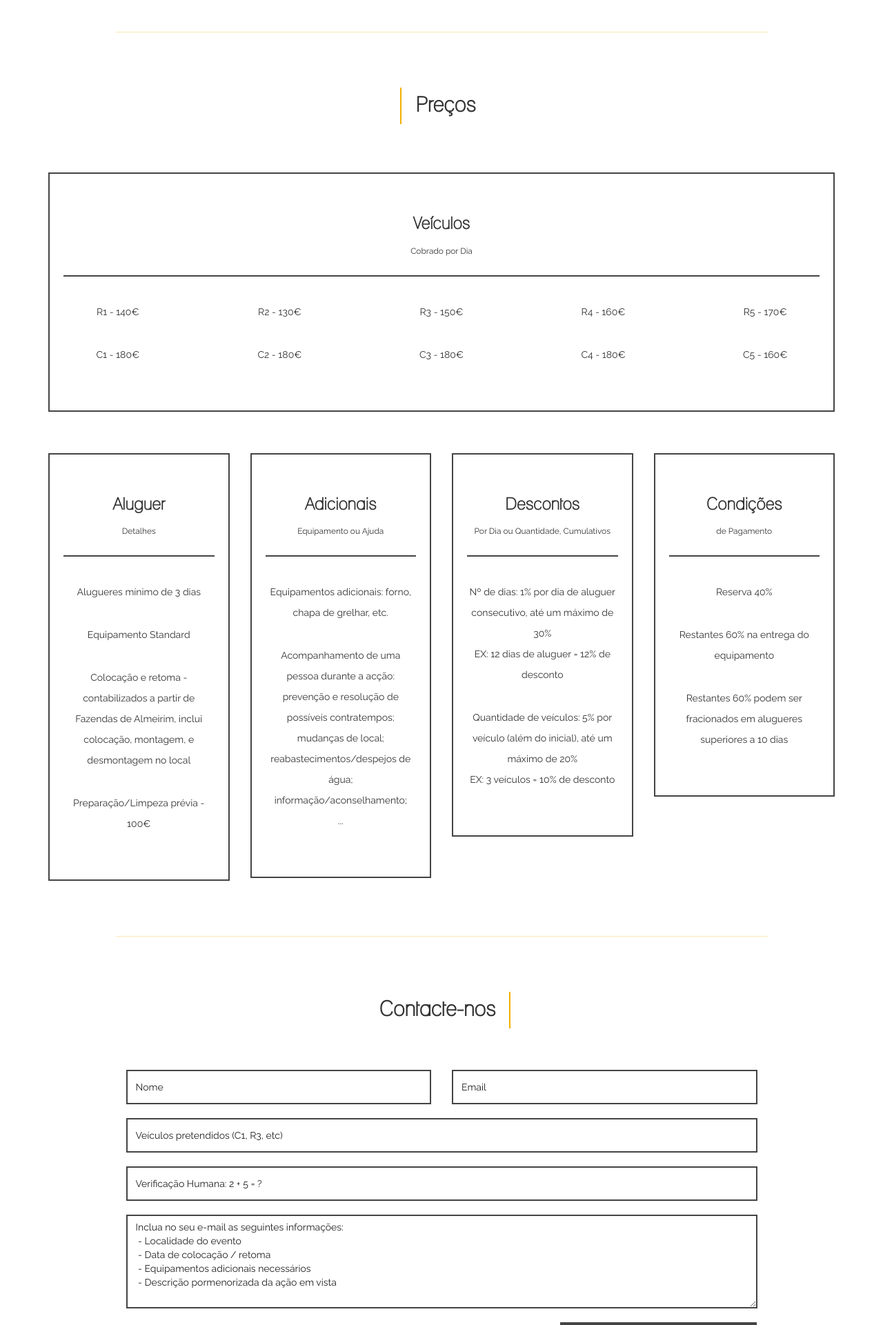
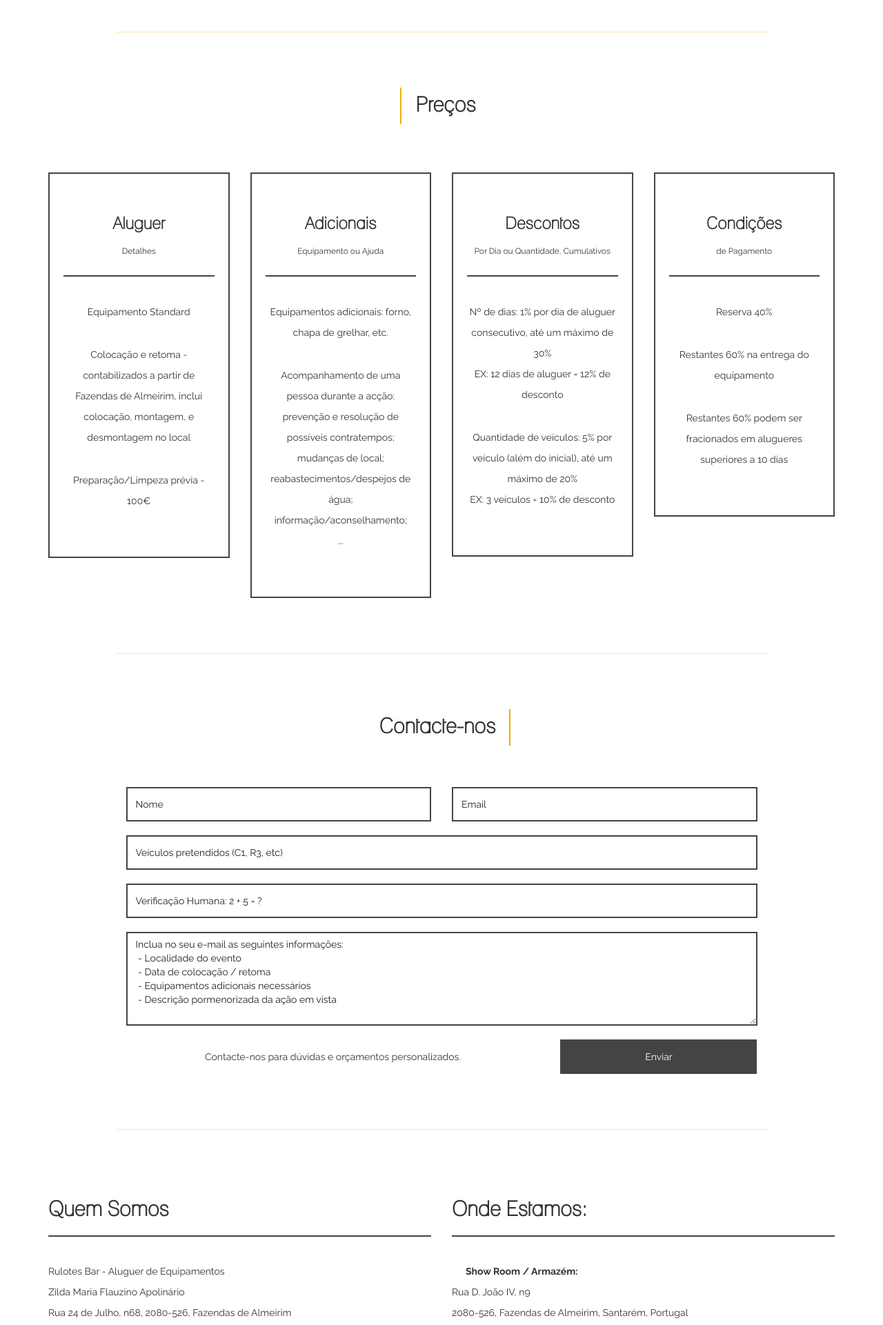
Before and after one commit to david-simoes-93/RulotesBar, a Flask app: page / in a window 1280 px wide. Shown: the part 3797-5718 px from the top of the page at 69% size. Run offline with Flask 3, Linux system fonts and the light colour scheme; some libraries are stand-ins or nearby versions.

Commit message:
Update index.html

```diff
--- a/templates/index.html
+++ b/templates/index.html
@@ -822,31 +822,6 @@ http://www.tooplate.com/view/2080-minimax
 				<h2>Preços</h2>
 			</div>
 
-            <div class="col-md-12 col-sm-12 col-xs-10">
-                <div class="plan">
-                    <div class="plan-title">
-                        <h3>Veículos</h3>
-                        <small>Cobrado por Dia</small>
-                    </div>
-                    <ul>
-                        <div class="row">
-                          <div class="col-sm-2"><li>R1 - 140€</li></div>
-                          <div class="col-sm-3"><li>R2 - 130€</li></div>
-                          <div class="col-sm-2"><li>R3 - 150€</li></div>
-                          <div class="col-sm-3"><li>R4 - 160€</li></div>
-                          <div class="col-sm-2"><li>R5 - 170€</li></div>
-                        </div>
-                        <div class="row">
-                          <div class="col-sm-2"><li>C1 - 180€</li></div>
-                          <div class="col-sm-3"><li>C2 - 180€</li></div>
-                          <div class="col-sm-2"><li>C3 - 180€</li></div>
-                          <div class="col-sm-3"><li>C4 - 180€</li></div>
-                          <div class="col-sm-2"><li>C5 - 160€</li></div>
-                        </div>
-                    </ul>
-                </div>
-            </div>
-
 			<div class="col-md-3 col-sm-6 col-xs-10">
 				<div class="plan">
 					<div class="plan-title">
@@ -854,7 +829,6 @@ http://www.tooplate.com/view/2080-minimax
 						<small>Detalhes</small>
 					</div>
 					<ul>
-						<li>Alugueres mínimo de 3 dias</li>
 						<li>Equipamento Standard</li>
 						<li>Colocação e retoma - contabilizados a partir de Fazendas de Almeirim,
                             inclui colocação, montagem, e desmontagem no local</li>
```
